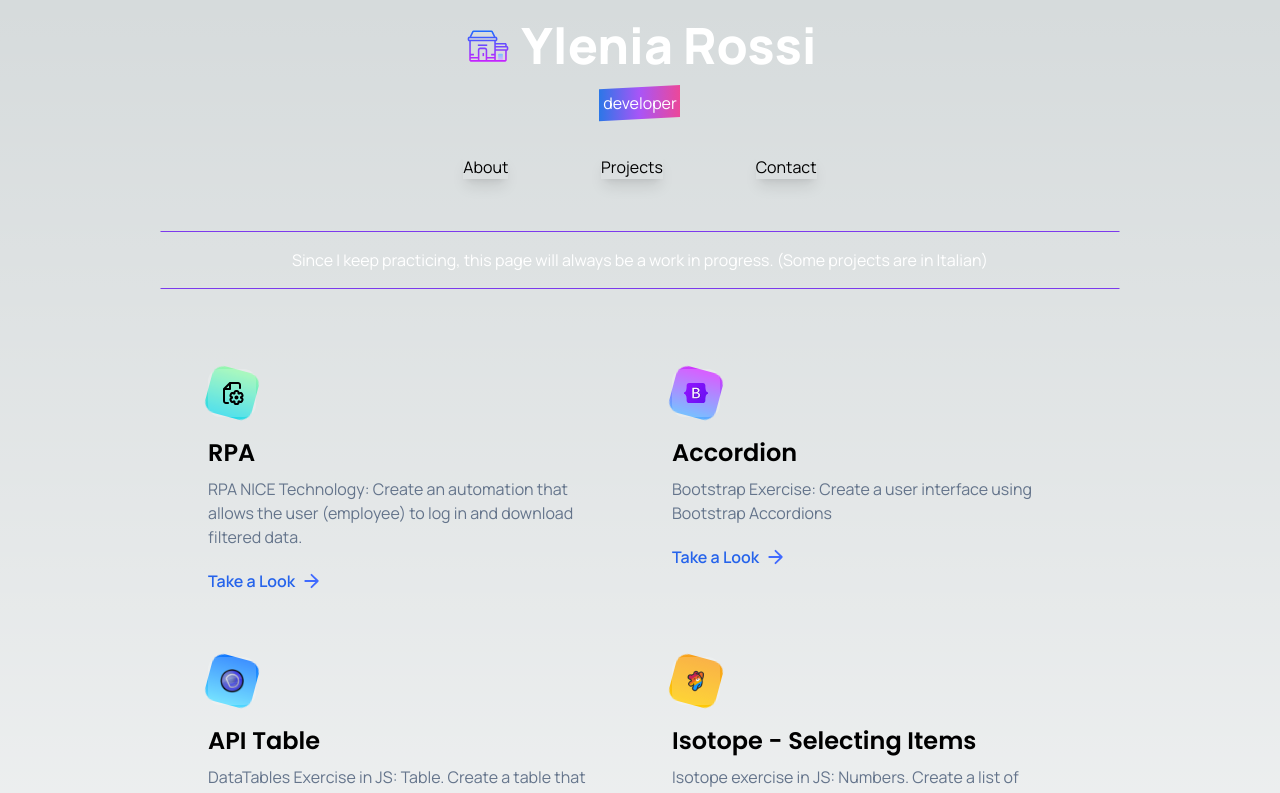
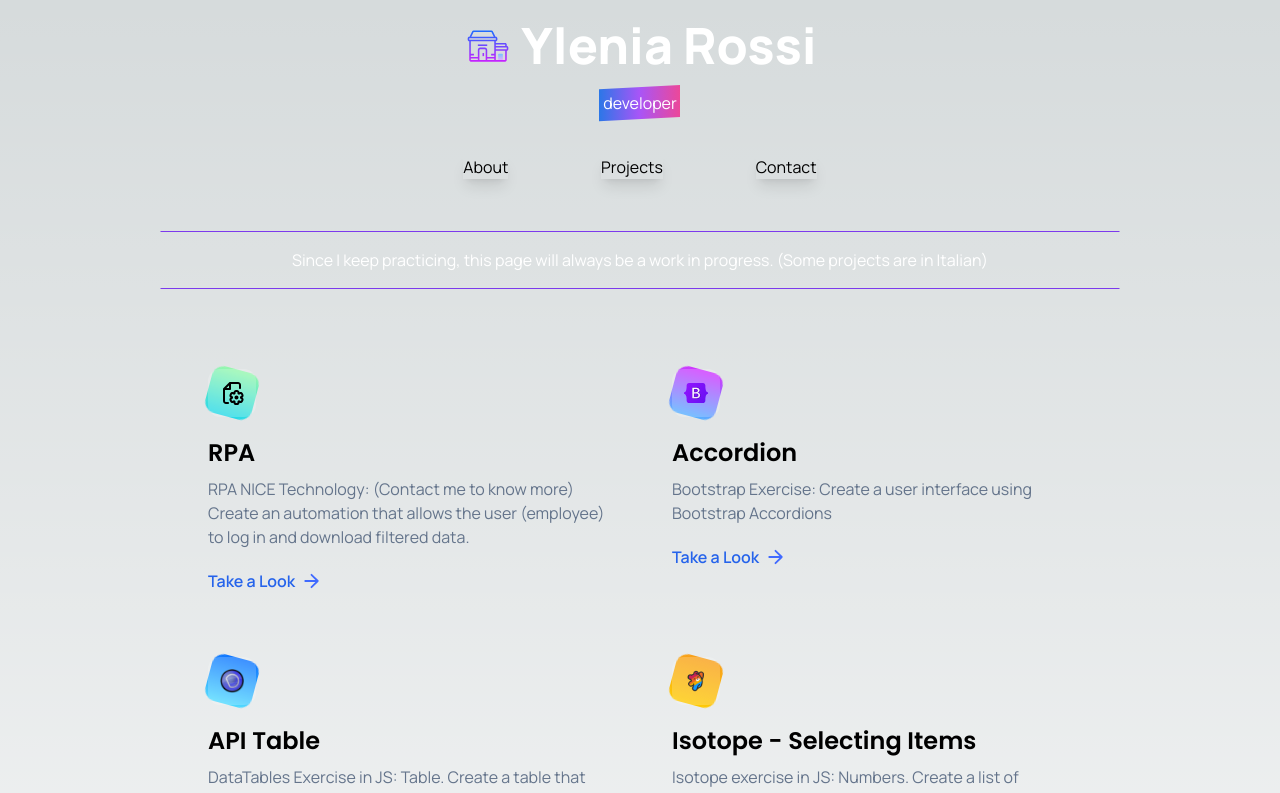
Before and after one commit to roxyle/portfolio, a Next.js app: page /Projects in a window 1280 px wide. Shown: the top 793 px of the page. Built offline with nearby package versions, Linux system fonts and the light colour scheme.

Commit message:
removed video

```diff
--- a/src/constants/index.ts
+++ b/src/constants/index.ts
@@ -208,8 +208,8 @@ export const projects = [
         id: "rpa",
         theme: 'btn-back-green',
         name: 'RPA',
-        description: 'RPA NICE Technology: Create an automation that allows the user (employee) to log in and download filtered data.',
-        link: 'https://www.order42.info/videoplayer/home.html',
+        description: 'RPA NICE Technology: (Contact me to know more) Create an automation that allows the user (employee) to log in and download filtered data.',
+        link: '',
     },
     {
         iconUrl: bootstrap,
```
